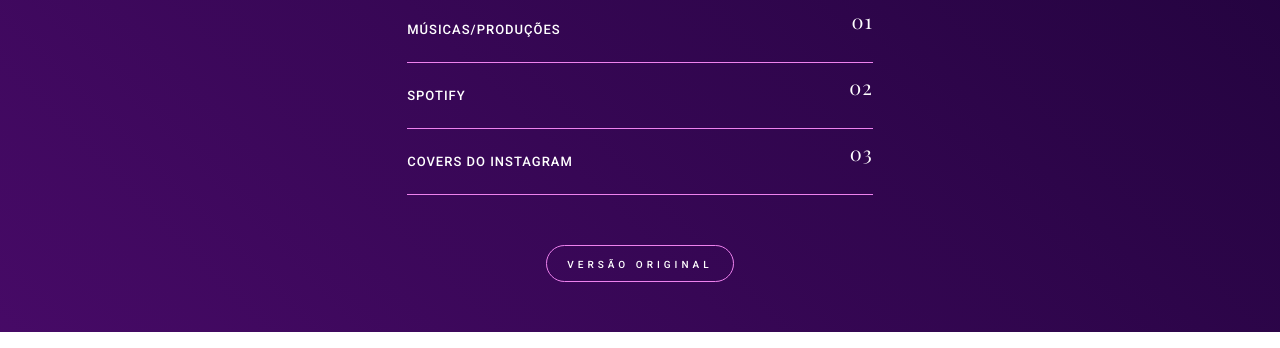
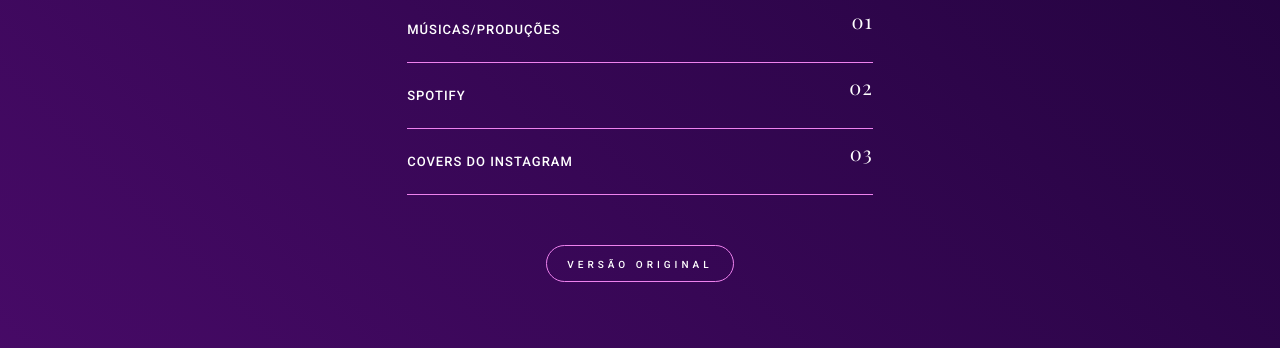
Before and after one commit to DeveloperDias/artist-page, a plain HTML site: page index.html in a window 1280 px wide. Shown: the part 502-850 px from the top of the page. Drawn offline with nearby package versions, Linux system fonts and the light colour scheme.

Commit message:
Update style.css

```diff
--- a/style.css
+++ b/style.css
@@ -5,7 +5,9 @@
   padding: 0;
   box-sizing: border-box;
 }
-html {
+body {
+  height: 100vh;
+  width: 100%;
   background: linear-gradient(
     45deg,
     #17032b,
@@ -27,10 +29,6 @@ html {
   100% {
     background-position: 0% 50%;
   }
-}
-body {
-  height: 100%;
-  width: 100%;
 }
 a,
 p,
```
